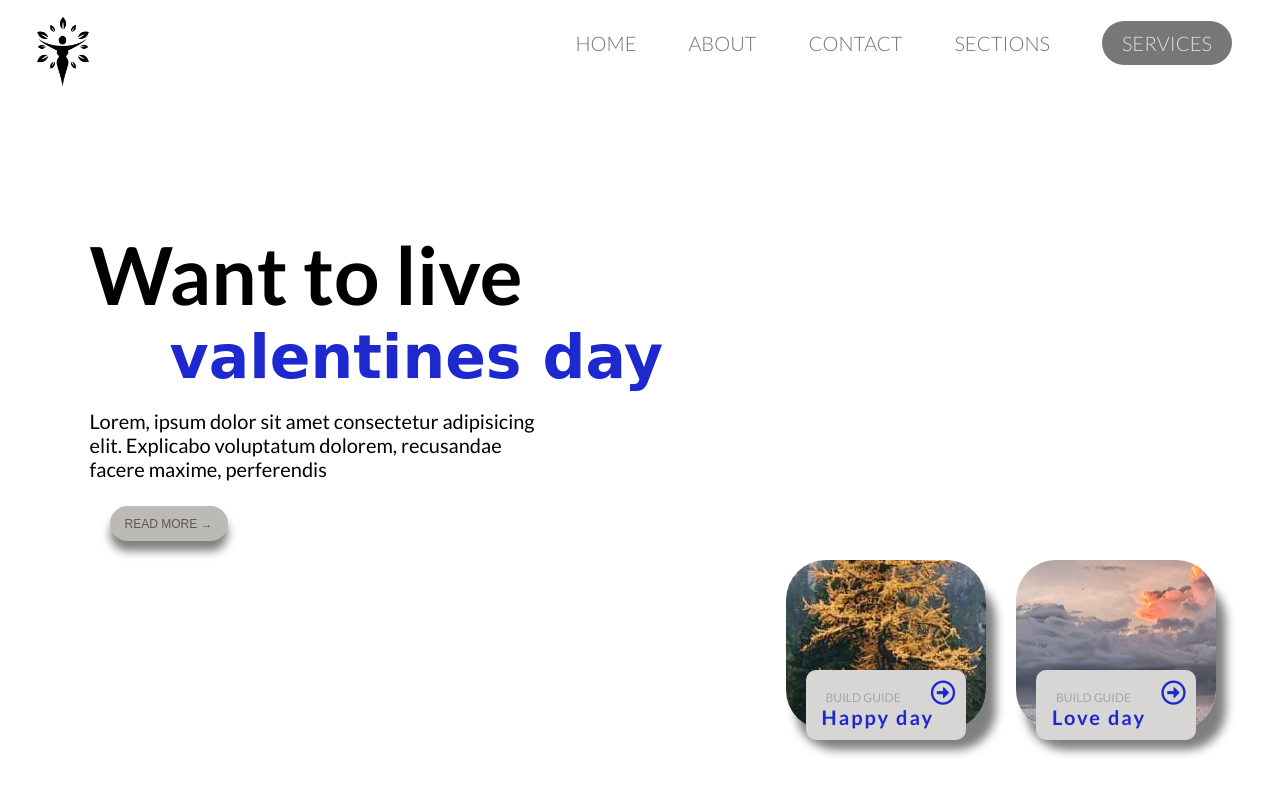
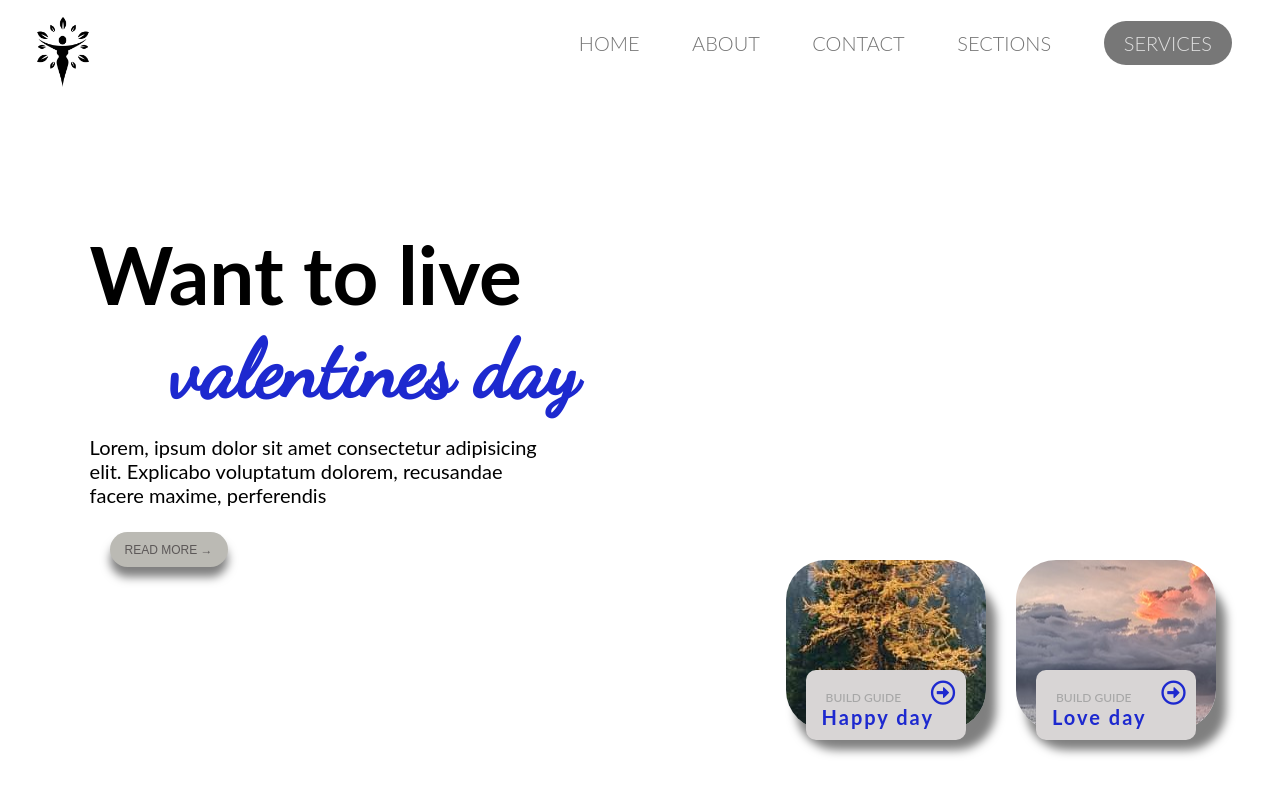
Before and after one commit to sondoskareem/SONDOSKAREEM, a plain HTML site: page index.html in a window 1280 px wide. Drawn offline with Linux system fonts and the light colour scheme; a web font is replaced by a local one.

Commit message:
font changed

```diff
--- a/index.html
+++ b/index.html
@@ -4,7 +4,8 @@
     <meta charset="UTF-8">
     <meta name="viewport" content="width=device-width, initial-scale=1.0">
     <meta http-equiv="X-UA-Compatible" content="ie=edge">
-    <link href="https://fonts.googleapis.com/css?family=Lato:100,300,300i,400,700,900,900i" rel="stylesheet">
+    <link href="https://fonts.googleapis.com/css?family=Dancing+Script" rel="stylesheet">
+
     <link rel="stylesheet" href="https://use.fontawesome.com/releases/v5.7.2/css/all.css" integrity="sha384-fnmOCqbTlWIlj8LyTjo7mOUStjsKC4pOpQbqyi7RrhN7udi9RwhKkMHpvLbHG9Sr" crossorigin="anonymous">
     <link rel="icon" href="https://image.flaticon.com/icons/svg/36/36491.svg">
 
--- a/style/style.scss
+++ b/style/style.scss
@@ -46,7 +46,7 @@ body{
         list-style: none;
         margin-right: 1rem;
         display: inline-block;
-        transition: all .2s;
+        transition: all .4s;
         padding: 2rem;
         &:not(:last-child):hover{
 
@@ -62,6 +62,7 @@ body{
     &__link{
         text-decoration: none;
         text-transform: uppercase;
+        cursor: pointer;
 
     }
 }
@@ -76,7 +77,7 @@ body{
     }
     &__sub{
         font-family: 'Dancing Script', cursive;
-        font-size: 6rem;
+        font-size: 8rem;
         display: block;
         color: #1d29cf;
         margin-left: 8rem;
```
Also changed, not shown: style/style.css, 1 other file.
